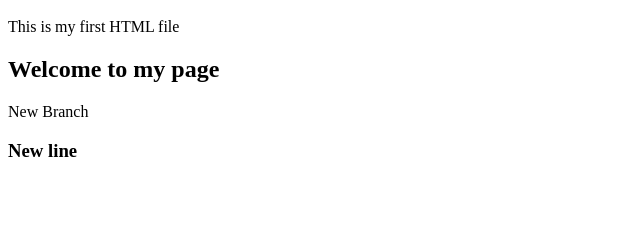
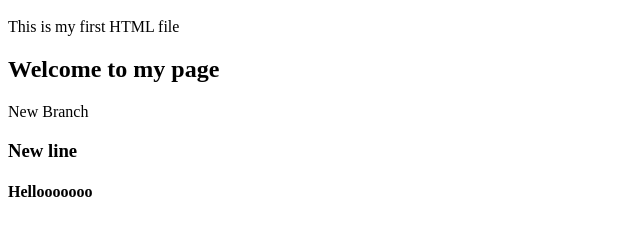
Before and after one commit to ifeoluwashola/app, a plain HTML site: page index.html in a window 1280 px wide. Shown: the part 48-284 px from the top of the page, without its empty margins (0-640 px from the left). Drawn offline with Linux system fonts and the light colour scheme.

Commit message:
New Branch

```diff
--- a/index.html
+++ b/index.html
@@ -3,3 +3,4 @@
 <h2>Welcome to my page</h2>
 <p>New Branch</p>
 <h3>New line</h3>
+<h4>Hellooooooo</h4>
```
